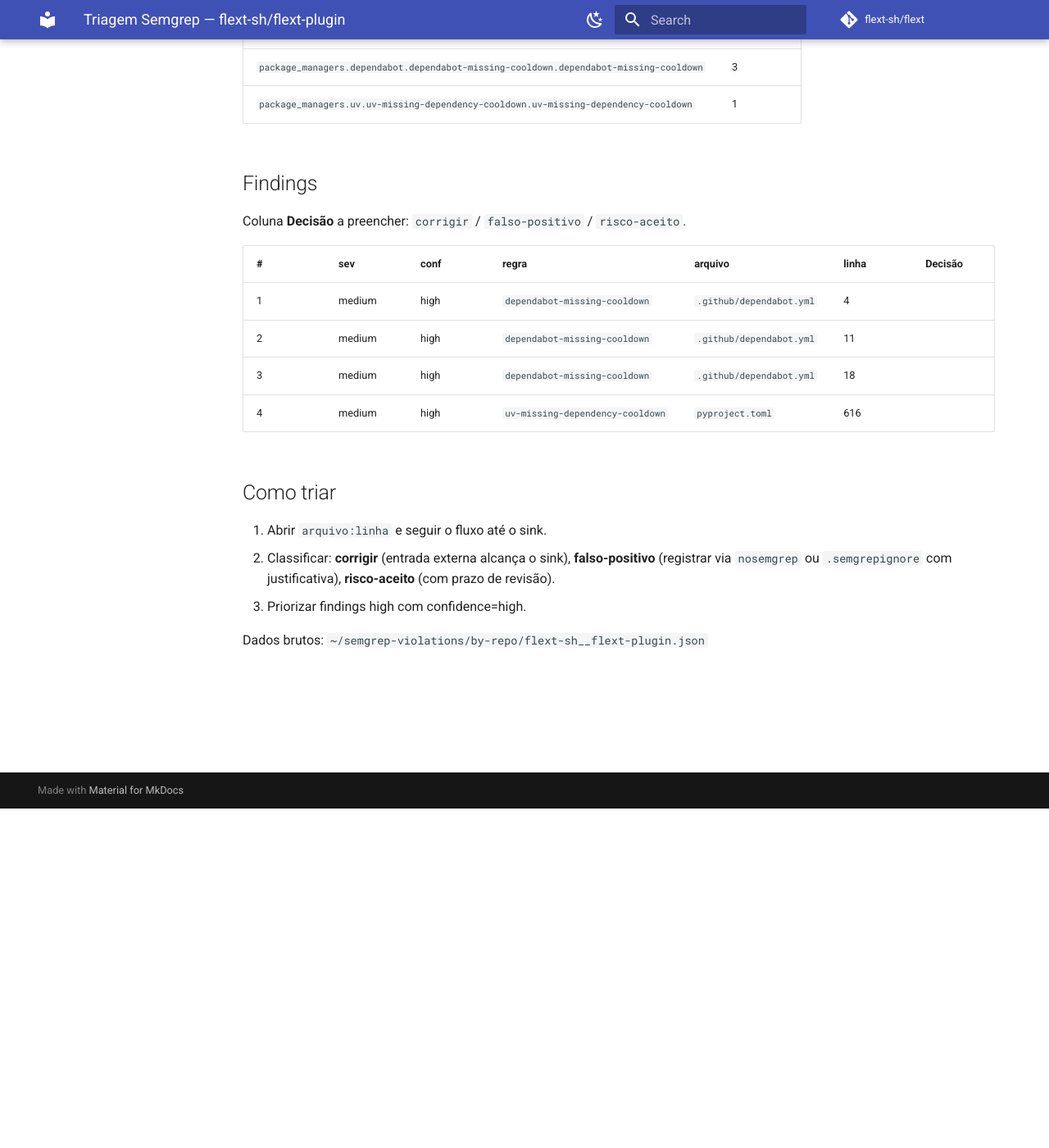
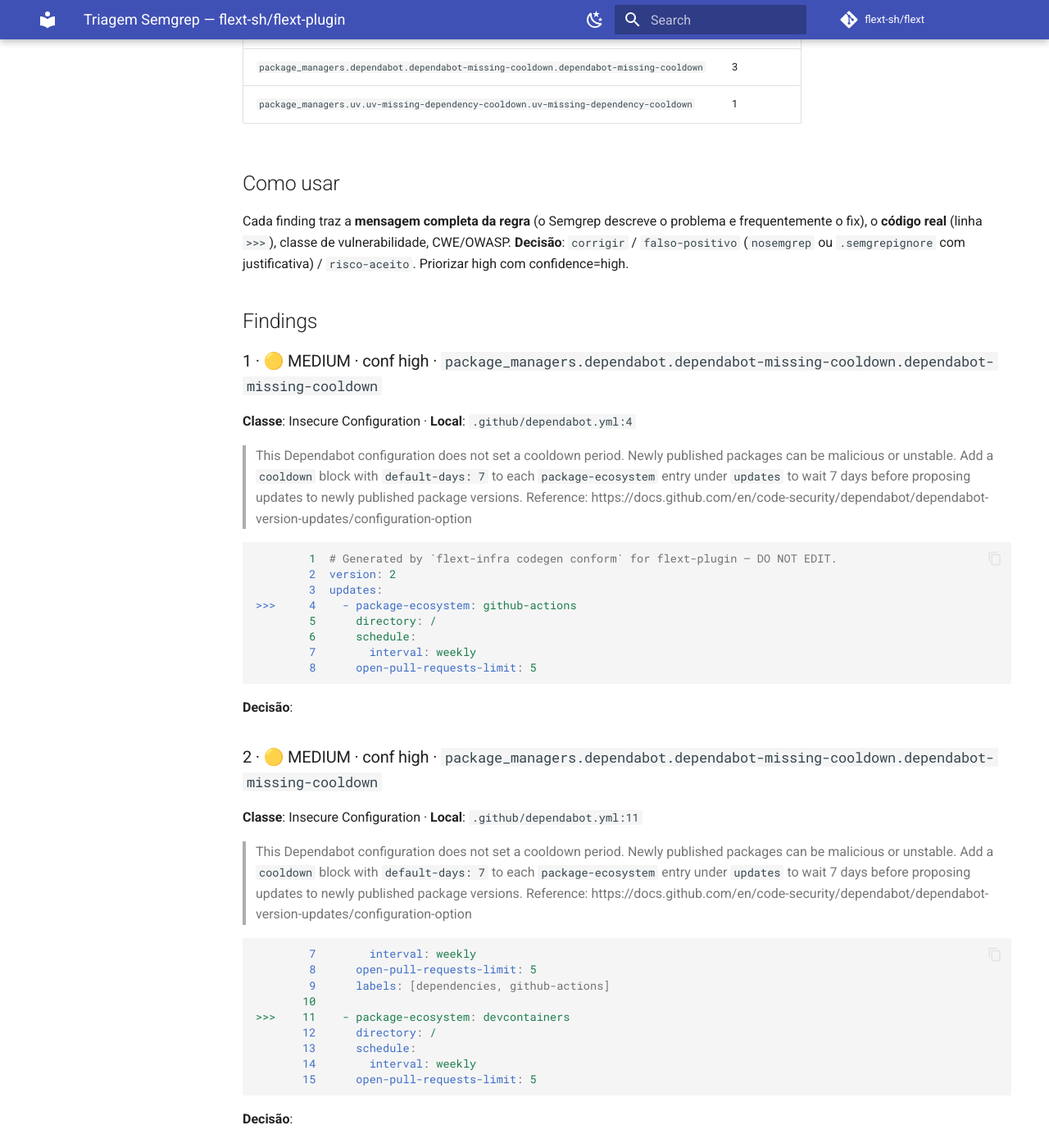
Before and after one commit to flext-sh/flext-plugin, an MkDocs documentation site: the page built from docs/security/semgrep-triage.md, in a window 1280 px wide and 1400 px high, scrolled down 414 px. Shown: the whole window at 82% size. Built offline with MkDocs 1.6.1 and Material for MkDocs 9.7.7, drawn with Linux system fonts in a browser that asks for light colours; comment, search, counter and statistics services are not loaded; some of the changed text lies outside the part shown.

Commit message:
docs(security): enrich Semgrep triage with code snippets and full rule messages
Cada achado agora traz:
- codigo real numerado extraido da worktree (linha >>> = sink)
- mensagem completa da regra (descricao do problema e do fix)
- CWE/classe de vulnerabilidade e effort onde disponivel

````diff
--- a/docs/security/semgrep-triage.md
+++ b/docs/security/semgrep-triage.md
@@ -14,21 +14,84 @@
 | `package_managers.dependabot.dependabot-missing-cooldown.dependabot-missing-cooldown` | 3 |
 | `package_managers.uv.uv-missing-dependency-cooldown.uv-missing-dependency-cooldown` | 1 |
 
+## Como usar
+
+Cada finding traz a **mensagem completa da regra** (o Semgrep descreve o problema e frequentemente o fix), o **código real** (linha `>>>`), classe de vulnerabilidade, CWE/OWASP.
+**Decisão**: `corrigir` / `falso-positivo` (`nosemgrep` ou `.semgrepignore` com justificativa) / `risco-aceito`. Priorizar high com confidence=high.
+
 ## Findings
 
-Coluna **Decisão** a preencher: `corrigir` / `falso-positivo` / `risco-aceito`.
+### 1 · 🟡 MEDIUM · conf high · `package_managers.dependabot.dependabot-missing-cooldown.dependabot-missing-cooldown`
+**Classe**: Insecure Configuration · **Local**: `.github/dependabot.yml:4`
 
-| # | sev | conf | regra | arquivo | linha | Decisão |
-|---|---|---|---|---|---|---|
-| 1 | medium | high | `dependabot-missing-cooldown` | `.github/dependabot.yml` | 4 | |
-| 2 | medium | high | `dependabot-missing-cooldown` | `.github/dependabot.yml` | 11 | |
-| 3 | medium | high | `dependabot-missing-cooldown` | `.github/dependabot.yml` | 18 | |
-| 4 | medium | high | `uv-missing-dependency-cooldown` | `pyproject.toml` | 616 | |
+> This Dependabot configuration does not set a cooldown period. Newly published packages can be malicious or unstable. Add a `cooldown` block with `default-days: 7` to each `package-ecosystem` entry under `updates` to wait 7 days before proposing updates to newly published package versions. Reference: https://docs.github.com/en/code-security/dependabot/dependabot-version-updates/configuration-option
 
-## Como triar
+```yaml
+        1  # Generated by `flext-infra codegen conform` for flext-plugin — DO NOT EDIT.
+        2  version: 2
+        3  updates:
+>>>     4    - package-ecosystem: github-actions
+        5      directory: /
+        6      schedule:
+        7        interval: weekly
+        8      open-pull-requests-limit: 5
+```
 
-1. Abrir `arquivo:linha` e seguir o fluxo até o sink.
-2. Classificar: **corrigir** (entrada externa alcança o sink), **falso-positivo** (registrar via `nosemgrep` ou `.semgrepignore` com justificativa), **risco-aceito** (com prazo de revisão).
-3. Priorizar findings high com confidence=high.
+**Decisão**:
 
-Dados brutos: `~/semgrep-violations/by-repo/flext-sh__flext-plugin.json`
+### 2 · 🟡 MEDIUM · conf high · `package_managers.dependabot.dependabot-missing-cooldown.dependabot-missing-cooldown`
+**Classe**: Insecure Configuration · **Local**: `.github/dependabot.yml:11`
+
+> This Dependabot configuration does not set a cooldown period. Newly published packages can be malicious or unstable. Add a `cooldown` block with `default-days: 7` to each `package-ecosystem` entry under `updates` to wait 7 days before proposing updates to newly published package versions. Reference: https://docs.github.com/en/code-security/dependabot/dependabot-version-updates/configuration-option
+
+```yaml
+        7        interval: weekly
+        8      open-pull-requests-limit: 5
+        9      labels: [dependencies, github-actions]
+       10
+>>>    11    - package-ecosystem: devcontainers
+       12      directory: /
+       13      schedule:
+       14        interval: weekly
+       15      open-pull-requests-limit: 5
+```
+
+**Decisão**:
+
+### 3 · 🟡 MEDIUM · conf high · `package_managers.dependabot.dependabot-missing-cooldown.dependabot-missing-cooldown`
+**Classe**: Insecure Configuration · **Local**: `.github/dependabot.yml:18`
+
+> This Dependabot configuration does not set a cooldown period. Newly published packages can be malicious or unstable. Add a `cooldown` block with `default-days: 7` to each `package-ecosystem` entry under `updates` to wait 7 days before proposing updates to newly published package versions. Reference: https://docs.github.com/en/code-security/dependabot/dependabot-version-updates/configuration-option
+
+```yaml
+       14        interval: weekly
+       15      open-pull-requests-limit: 5
+       16      labels: [dependencies, devcontainers]
+       17
+>>>    18    - package-ecosystem: pip
+       19      directory: /
+       20      schedule:
+       21        interval: weekly
+       22      open-pull-requests-limit: 5
+```
+
+**Decisão**:
+
+### 4 · 🟡 MEDIUM · conf high · `package_managers.uv.uv-missing-dependency-cooldown.uv-missing-dependency-cooldown`
+**Classe**: Insecure Configuration · **Local**: `pyproject.toml:616`
+
+> This pyproject.toml configures uv but does not set a dependency cooldown. Newly published packages can be malicious or unstable. Add `exclude-newer = "7 days"` under `[tool.uv]` to wait 7 days before resolving newly published package versions. Added in: 0.9.17 Reference: https://docs.astral.sh/uv/concepts/resolution/#dependency-cooldowns
+
+```toml
+      612  all = true
+      613  in_place = true
+      614  sort_first = ["build-system", "dependency-groups", "project", "tool"]
+      615
+>>>   616  [tool.uv]
+      617  link-mode = "copy"
+      618
+      619  [tool.vulture]
+      620  exclude = ["*/_protocols/*"]
+```
+
+**Decisão**:
````
Also changed, not shown: other parts of docs/security/semgrep-triage.md (+1 -1 lines).
